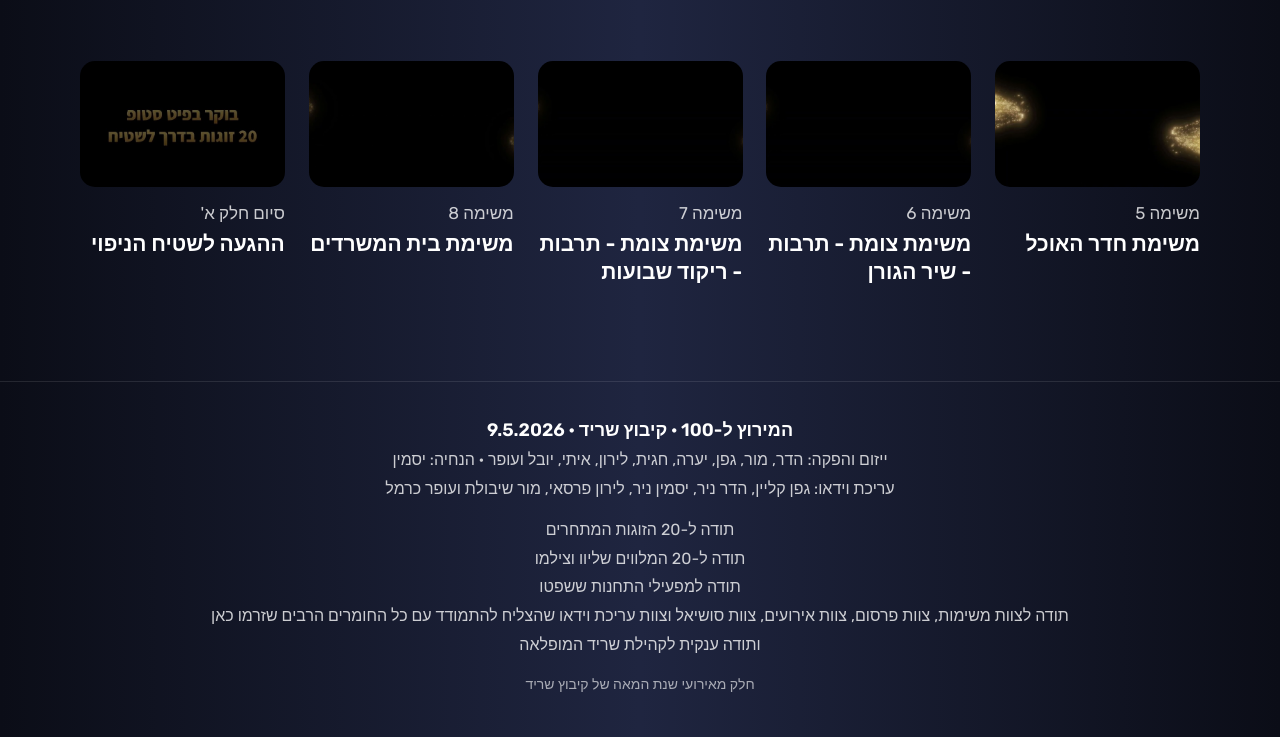
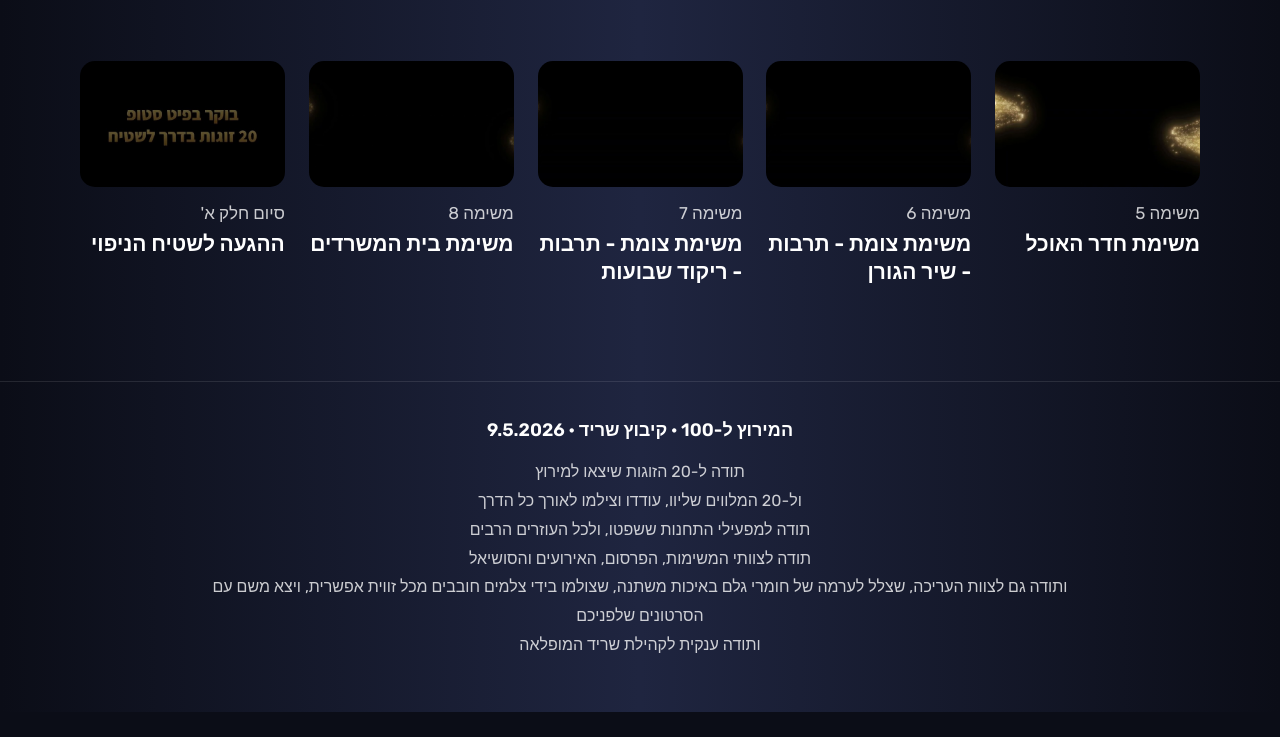
Before and after one commit to lironparsay-stack/sarid-race100, a website: page index.html in a window 1280 px wide. Shown: the part 664-1401 px from the top of the page. After the commit the page ends 1376 px from the top, so only its background shows below. Drawn offline with nearby package versions, Linux system fonts and the light colour scheme.

Commit message:
Footer: credits without names
Co-Authored-By: Claude Opus 5.5 <noreply@anthropic.com>
Claude-Session: https://claude.ai/code/session_014JbeFCm8je2W2TNCcxo9He

```diff
--- a/index.html
+++ b/index.html
@@ -84,14 +84,12 @@
   <!-- 7. Footer -->
   <footer class="site-footer">
     <p class="footer-title">המירוץ ל-100 · קיבוץ שריד · 9.5.2026</p>
-    <p>ייזום והפקה: הדר, מור, גפן, יערה, חגית, לירון, איתי, יובל ועופר · הנחיה: יסמין<br>
-      עריכת וידאו: גפן קליין, הדר ניר, יסמין ניר, לירון פרסאי, מור שיבולת ועופר כרמל</p>
-    <p class="footer-thanks">תודה ל-20 הזוגות המתחרים<br>
-      תודה ל-20 המלווים שליוו וצילמו<br>
-      תודה למפעילי התחנות ששפטו<br>
-      תודה לצוות משימות, צוות פרסום, צוות אירועים, צוות סושיאל וצוות עריכת וידאו שהצליח להתמודד עם כל החומרים הרבים שזרמו כאן<br>
+    <p class="footer-thanks">תודה ל-20 הזוגות שיצאו למירוץ<br>
+      ול-20 המלווים שליוו, עודדו וצילמו לאורך כל הדרך<br>
+      תודה למפעילי התחנות ששפטו, ולכל העוזרים הרבים<br>
+      תודה לצוותי המשימות, הפרסום, האירועים והסושיאל<br>
+      ותודה גם לצוות העריכה, שצלל לערמה של חומרי גלם באיכות משתנה, שצולמו בידי צלמים חובבים מכל זווית אפשרית, ויצא משם עם הסרטונים שלפניכם<br>
       ותודה ענקית לקהילת שריד המופלאה</p>
-    <p class="footer-note">חלק מאירועי שנת המאה של קיבוץ שריד</p>
   </footer>
 
   <!-- 5. Player modal -->
```
